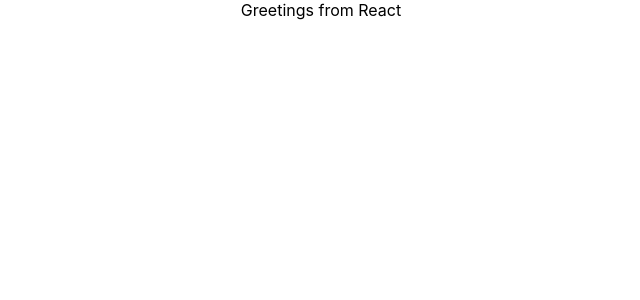
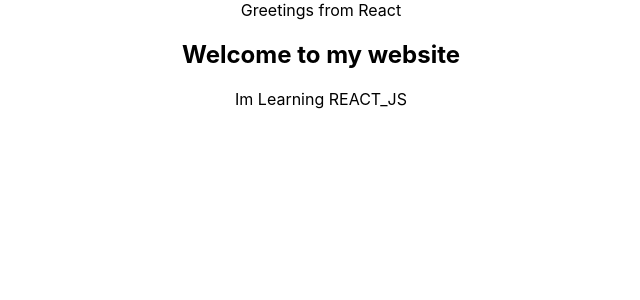
Before and after one commit to kirannani168/LearningReactJS, a React (Create React App) app: page / in a window 1280 px wide. Shown: the top 300 px of the page, without its empty margins (319-959 px from the left). Built offline with nearby package versions, Linux system fonts and the light colour scheme.

Commit message:
Added Class Component
Added Class Component and imported to App.js

```diff
--- a/src/App.js
+++ b/src/App.js
@@ -2,12 +2,14 @@
 import React, { Component } from 'react'
 import './App.css';
 import Greet from './Components/Greet';
+import Welcome from './Components/Welcome';
 
 class App extends Component {
   render() {
     return (
       <div className='App'>
         <Greet/>
+        <Welcome></Welcome>
       </div>
     )
   }
--- /dev/null
+++ b/src/Components/Welcome.js
@@ -0,0 +1,14 @@
+import React, { Component } from 'react'
+
+class Welcome extends Component {
+  render() {
+    return (
+      <div>
+        <h2>Welcome to my website</h2>
+        <p>Im Learning REACT_JS</p>
+      </div>
+    )
+  }
+}
+
+export default Welcome;
```
